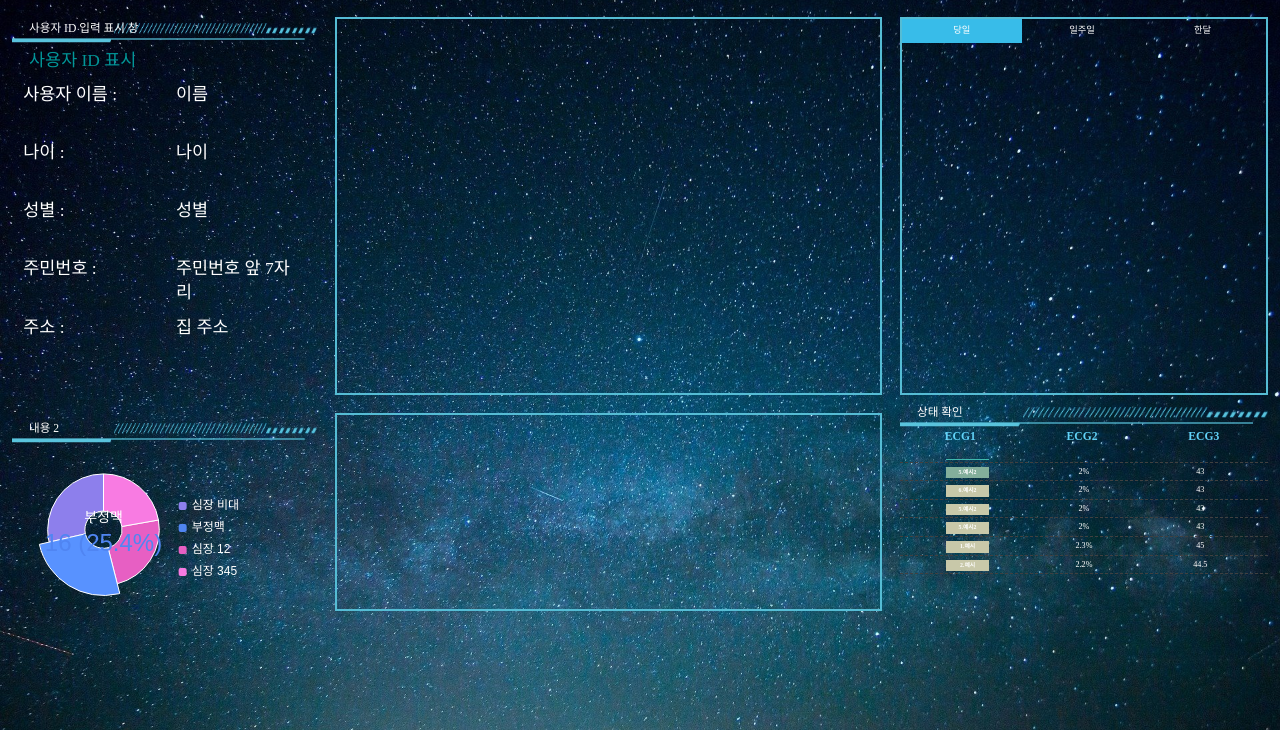
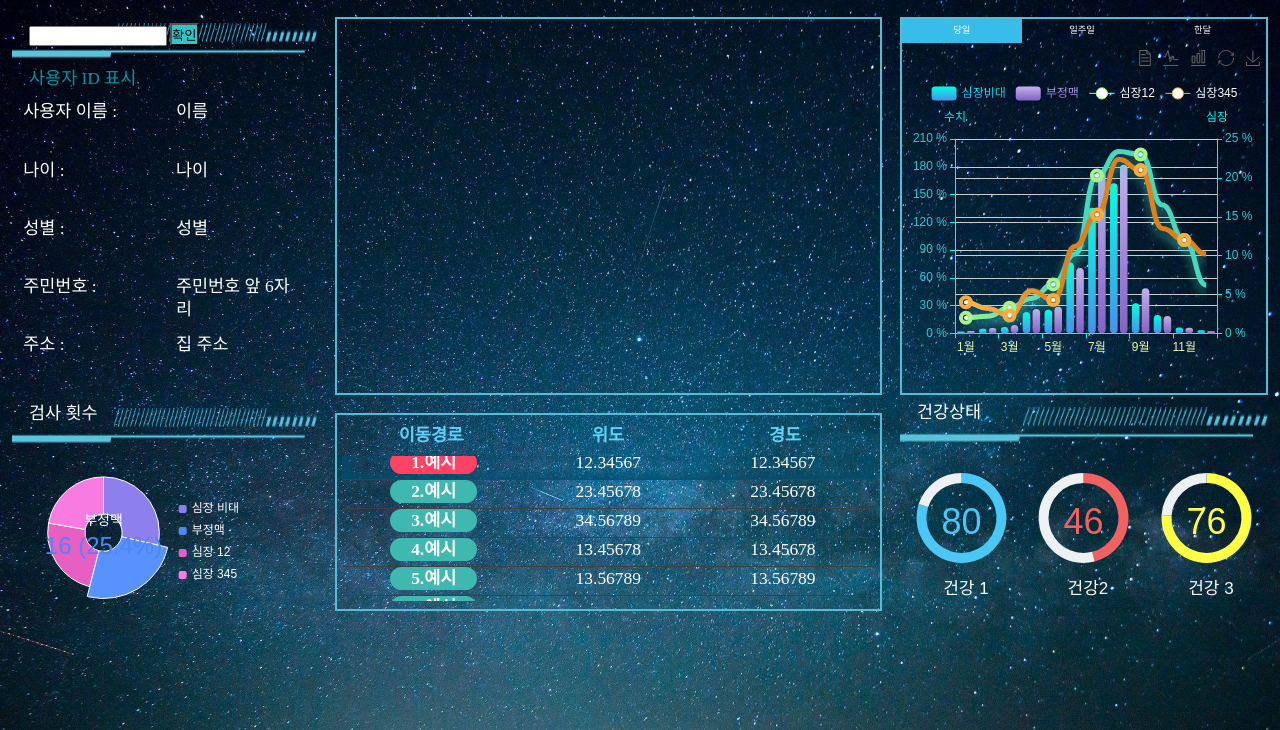
Before and after one commit to ByeonWonJun/EdgeComputing, a PHP site: page / in a window 1280 px wide. Shown: the part 70-800 px from the top of the page. Run offline with PHP 8.4, Linux system fonts and the light colour scheme.

Commit message:
Add files via upload

```diff
--- a/webpage/css/index.css
+++ b/webpage/css/index.css
@@ -98,7 +98,7 @@
 }
 .title{
     width: 100%;
-    height: .4rem;
+    height: .7rem;
     /*border: 1px solid red;*/
     color: #ffffff;
     font-size: .2rem;
@@ -112,7 +112,7 @@
 .title span{
     display: inline-block;
     color: #ffffff;
-    font-size: .2rem;
+    font-size: .3rem;
     position: absolute;
     top: -.1rem;
 }
@@ -138,7 +138,7 @@
     margin-bottom: .2rem;
 }
 .content .content-left .left-bottom{
-    margin-top: 70%;
+    margin-top: 65%;
     width: 100%;
     height: 3.2rem;
    /* border: 1px solid gold;*/
@@ -254,7 +254,7 @@
 }
 #tab_content{
     width: 100%;
-    height: 2.8rem;
+    height: 5.5rem;
 /*    border: 1px solid purple;*/
 }
 #tab_content .dom li p,
@@ -262,6 +262,8 @@
 #tab_content .dom li label{
     color: #ffffff;
 }
+
+
 #tab_content .dom li{
     width: 33%;
     height: 1.2rem;
@@ -350,7 +352,7 @@
 .content .content-right .right-bottom .right-bottom-t{
     /*margin-top: .8rem;*/
     width: 100%;
-    height: 2.8rem;
+    height: 4.0rem;
     /*height: calc(100% - 1.6rem);*/
     /*border: 1px solid red;*/
 }
@@ -374,28 +376,32 @@
 
 
 .gun{
-    /* width: 100%;*/
-    /*margin: 20px;*/
+
+    /* width: 100%; */
+    /* margin: 3px; */
+
 }
 .gun span{
     display: block;
     float: left;
     height: .2rem;
-    width: 33%;
+    width: 33.3%;
     /*background: red;*/
     /*margin: 15px 10px 10px 10px;*/
     /*padding: 20px;*/
     text-align: center;
-    font-size: 0.2rem;
+    font-size: 0.3rem;
     font-weight: 600;
     color: #61d2f7;
     text-align: center;
-    margin-bottom: .3rem;
+    margin-bottom: .4rem;
+
+
 
 }
 #FontScroll{
     width: 100%;
-    height: 2.3rem;
+    height: 2.5rem;
     overflow: hidden;
     /*float: left;*/
     margin-top: .1rem;
@@ -406,7 +412,7 @@
 
 }
 #FontScroll ul li{
-    height: .32rem;
+    height: .5rem;
     width: 100%;
     color: #ffffff;
     text-align: center;
@@ -414,8 +420,8 @@
     /*border-bottom: 1px dashed #404040;*/
     /*width:33.3%;*/
     overflow: hidden;
-    font-size: 0.14rem;
-    border-bottom: 1px dashed #404040;
+    font-size: 0.3rem;
+    border-bottom: 1px solid #404040;
     /*width:33.3%;*/
 
 
@@ -425,12 +431,12 @@
 }
 #FontScroll ul li:nth-child(1){
     /*background-color: #072951;*/
-    box-shadow: -10px 0px 15px #034c6a inset, /*左边阴影*/
+    box-shadow: -10px 0px 15px #034c6a inset,
     10px 0px 15px #034c6a inset;
 
 }
 #FontScroll ul li:hover{
-    box-shadow: -10px 0px 15px #034c6a inset, /*左边阴影*/
+    box-shadow: -10px 0px 15px #034c6a inset,
     10px 0px 15px #034c6a inset;
     cursor: pointer;
 }
@@ -439,7 +445,7 @@
     display:inline-block;
     /*float: left;*/
     /*height: 20px;*/
-    width:31%;
+    width:32%;
     color: #ffffff;
 
     /*background: red;*/
@@ -447,22 +453,28 @@
 }
 .fontInner span b{
     display: inline-block;
-    width: .75rem;
-    height: .2rem;
-    /*border-radius: 0.03rem;*/
+    width: 1.5rem;
+    height: .4rem;
+    border-radius: 0.3rem;
     color: #ffffff;
-    line-height: .2rem;
-    font-size: .1rem;
+    line-height: .4rem;
+    font-size: .3rem;
+
+
 }
 /*#FontScroll ul li:nth-child(1) .fontInner span b{
     background: #EB6841
 
 }*/
 
-#FontScroll ul li:nth-child(1) .fontInner span b{ background: #FE4365 }
-#FontScroll ul li:nth-child(2) .fontInner span b{ background: #3FB8AF }
-#FontScroll ul li:nth-child(3) .fontInner span b{ background: #83AF9B }
-#FontScroll ul li .fontInner span b{ background: #C8C8A9 }
+#FontScroll ul li:first-child .fontInner span b{ background: #FE4365 }
+#FontScroll ul li .fontInner span b{ background: #3FB8AF }
+#FontScroll ul li:last-child .fontInner span b{ background: #FE4365 }
+
+
+/* #FontScroll ul li:nth-child(1) .fontInner span b{ background: #FE4365 } */
+/* #FontScroll ul li:nth-child(2) .fontInner span b{ background: #3FB8AF } */
+/* #FontScroll ul li:nth-child(3) .fontInner span b{ background: #83AF9B } */
 
 /*#FontScroll ul li:nth-child(8n-4) .fontInner span b{ background: #20a8fe }
 #FontScroll ul li:nth-child(8n-3) .fontInner span b{ background: #EB6841 }
--- a/webpage/index.html
+++ b/webpage/index.html
@@ -8,8 +8,8 @@
     <script>
         $(function () {
             $('.myscroll').myScroll({
-                speed: 60, //数值越大，速度越慢
-                rowHeight: 38 //li的高度
+                speed: 40, //높을수록 느림
+                rowHeight: 80 //li높이
             });
         })
 
@@ -43,19 +43,25 @@
             <!--왼쪽 위-->
             <div class="left-top">
                 <div class="title">
-                    <span>사용자 ID 입력 표시 창</span>
+
+                    <input type="text" id="name">
+                    <button onclick="name()" style="background-color: #2EC7C9; color:black">확인</button>
                 </div>
                 <div class="list">
                     <p>사용자 ID 표시</p>
                     <ul>
                         <li>사용자 이름 : </li>
                         <li>이름</li>
+
                         <li>나이 : </li>
                         <li>나이</li>
+
                         <li>성별 : </li>
                         <li>성별</li>
+
                         <li>주민번호 : </li>
-                        <li>주민번호 앞 7자리</li>
+                        <li>주민번호 앞 6자리</li>
+
                         <li>주소 : </li>
                         <li>집 주소</li>
                     </ul>
@@ -65,7 +71,7 @@
             <!--왼쪽 아래(그래프등)-->
             <div class="left-bottom">
                 <div class="title">
-                    <span>내용 2</span>
+                    <span>검사 횟수</span>
                 </div>
                 <div class="allnav" id="ceshi"></div>
             </div>
@@ -86,12 +92,91 @@
             </div>
             <!--아래-->
             <div class="center-bottom">
-                <div class="bottom-left fl">
-                    <div class="allnav" id="ceshi6"></div>
+
+                <div class="echart wenzi">
+                    <div class="gun">
+                        <span>이동경로</span>
+                        <span>위도</span>
+                        <span>경도</span>
+                    </div>
+                    <div id="FontScroll" class="myscroll">
+                        <ul>
+                            <li>
+                                <div class="fontInner clearfix">
+                                    <span>
+                                        <b>1.예시</b>
+                                    </span>
+                                    <span>12.34567</span>
+                                    <span>12.34567</span>
+                                </div>
+                            </li>
+                            <li>
+                                <div class="fontInner clearfix">
+                                    <span>
+                                        <b>2.예시</b>
+                                    </span>
+                                    <span>23.45678</span>
+                                    <span>23.45678</span>
+                                </div>
+                            </li>
+                            <li>
+                                <div class="fontInner clearfix">
+                                    <span>
+                                        <b>3.예시</b>
+                                    </span>
+                                    <span>34.56789</span>
+                                    <span>34.56789</span>
+                                </div>
+                            </li>
+                            <li>
+                                <div class="fontInner clearfix">
+                                    <span>
+                                        <b>4.예시</b>
+                                    </span>
+                                    <span>13.45678</span>
+                                    <span>13.45678</span>
+                                </div>
+                            </li>
+                            <li>
+                                <div class="fontInner clearfix">
+                                    <span>
+                                        <b>5.예시</b>
+                                    </span>
+                                    <span>13.56789</span>
+                                    <span>13.56789</span>
+                                </div>
+                            </li>
+                            <li>
+                                <div class="fontInner clearfix">
+                                    <span>
+                                        <b>6.예시</b>
+                                    </span>
+                                    <span>14.56789</span>
+                                    <span>14.56789</span>
+                                </div>
+                            </li>
+                            <li>
+                                <div class="fontInner clearfix">
+                                    <span>
+                                        <b>7.예시</b>
+                                    </span>
+                                    <span>24.56789</span>
+                                    <span>24.56789</span>
+                                </div>
+                            </li>
+                            <li>
+                                <div class="fontInner clearfix">
+                                    <span>
+                                        <b>8.예시</b>
+                                    </span>
+                                    <span>34.56789</span>
+                                    <span>34.56789</span>
+                                </div>
+                            </li>
+                        </ul>
+                    </div>
                 </div>
-                <div class="bottom-right fr">
-                    <div class="allnav" id="ceshi7" style="width: 100%;height: 100%;"></div>
-                </div>
+
             </div>
         </div>
         <!--오른쪽-->
@@ -102,108 +187,44 @@
                 <div id="tab_header">
                     <ul>
                         <li class="selected">당일</li>
-                        <li>일주일</li>
-                        <li>한달</li>
+                        <li >일주일</li>
+                        <li >한달</li>
                     </ul>
                 </div>
                 <!--내용-->
                 <div id="tab_content">
 
+                    <div class="dom allnav" id="ceshi2" style="display: block">
+
+                        <!-- <div class="allnav" id="ceshi2"></div> -->
+
+                    </div>
+
+                    <div class="dom allnav" id="ceshi2" style="display: none">
+
+                        <!-- <div class="allnav" id="ceshi2"></div> -->
+
+                    </div>
+
+
+
 
                 </div>
+
                 <!--선택항목 고르기-->
             </div>
             <!--오른쪽 아래-->
             <div class="right-bottom">
                 <div class="title">
-                    <span>상태 확인</span>
+                    <span>건강상태</span>
                 </div>
-
-                <div class="echart wenzi">
-                    <div class="gun">
-                        <span>ECG1</span>
-                        <span>ECG2</span>
-                        <span>ECG3</span>
-                    </div>
-                    <div id="FontScroll" class="myscroll">
-                        <ul>
-                            <li>
-                                <div class="fontInner clearfix">
-                                    <span>
-                                        <b> 1.예시</b>
-                                    </span>
-                                    <span>2.3%</span>
-                                    <span>45</span>
-                                </div>
-                            </li>
-                            <li>
-                                <div class="fontInner clearfix">
-                                    <span>
-                                        <b>2.예시</b>
-                                    </span>
-                                    <span>2.2%</span>
-                                    <span>44.5</span>
-                                </div>
-                            </li>
-                            <li>
-                                <div class="fontInner clearfix">
-                                    <span>
-                                        <b>3.예시</b>
-                                    </span>
-                                    <span>2.15%</span>
-                                    <span>44.3</span>
-                                </div>
-                            </li>
-                            <li>
-                                <div class="fontInner clearfix">
-                                    <span>
-                                        <b>4.예시</b>
-                                    </span>
-                                    <span>2.1%</span>
-                                    <span>43.5</span>
-                                </div>
-                            </li>
-                            <li>
-                                <div class="fontInner clearfix">
-                                    <span>
-                                        <b>5.예시2</b>
-                                    </span>
-                                    <span>2%</span>
-                                    <span>43</span>
-                                </div>
-                            </li>
-                            <li>
-                                <div class="fontInner clearfix">
-                                    <span>
-                                        <b>6.예시2</b>
-                                    </span>
-                                    <span>2%</span>
-                                    <span>43</span>
-                                </div>
-                            </li>
-                            <li>
-                                <div class="fontInner clearfix">
-                                    <span>
-                                        <b>5.예시2</b>
-                                    </span>
-                                    <span>2%</span>
-                                    <span>43</span>
-                                </div>
-                            </li>
-                            <li>
-                                <div class="fontInner clearfix">
-                                    <span>
-                                        <b>5.예시2</b>
-                                    </span>
-                                    <span>2%</span>
-                                    <span>43</span>
-                                </div>
-                            </li>
-                        </ul>
-                    </div>
+                <div class="right-bottom-t">
+                    <div class="b-left" id="ceshi3"></div>
+                    <div class="b-cent" id="ceshi4"></div>
+                    <div class="b-right" id="ceshi5"></div>
                 </div>
             </div>
-            <!--右下-->
+
 
         </div>
     </div>
@@ -228,7 +249,7 @@
 
 
 <script>
-    //顶部时间
+
     function getTime(){
         var myDate = new Date();
         var myYear = myDate.getFullYear();
@@ -258,25 +279,28 @@
 </script>
 <script>
  $(function () {
-     var allLis=document.getElementById("tab_header").getElementsByTagName("li");
+     var allLis = document.getElementById("tab_header").getElementsByTagName("li");
      var allDom = document.getElementById("tab_content").getElementsByClassName("dom");
 
-     // console.log(allLis, allDom);
-
-     // 2. 遍历监听
      for(var i=0; i<allLis.length; i++){
          var li = allLis[i];
          li.index = i;
 
          li.onclick = function () {
              console.log(i);
-             for(var j=0; j<allLis.length; j++){
+
+             for(var j=0; j<allLis.length-1; j++){
                  allLis[j].className = '';
                  allDom[j].style.display = 'none';
              }
 
              this.className = 'selected';
              allDom[this.index].style.display = 'block';
+
+             if(allLis[0].className|allLis[1].className == 'selected')
+             {
+                 allLis[2].className = '';
+             }
 
          }
      }
```
Also changed, not shown: webpage/js/echart.js (+55 -48 lines), webpage/js/fontscroll.js (+4 -4 lines), webpage/js/echarts.min.js.
